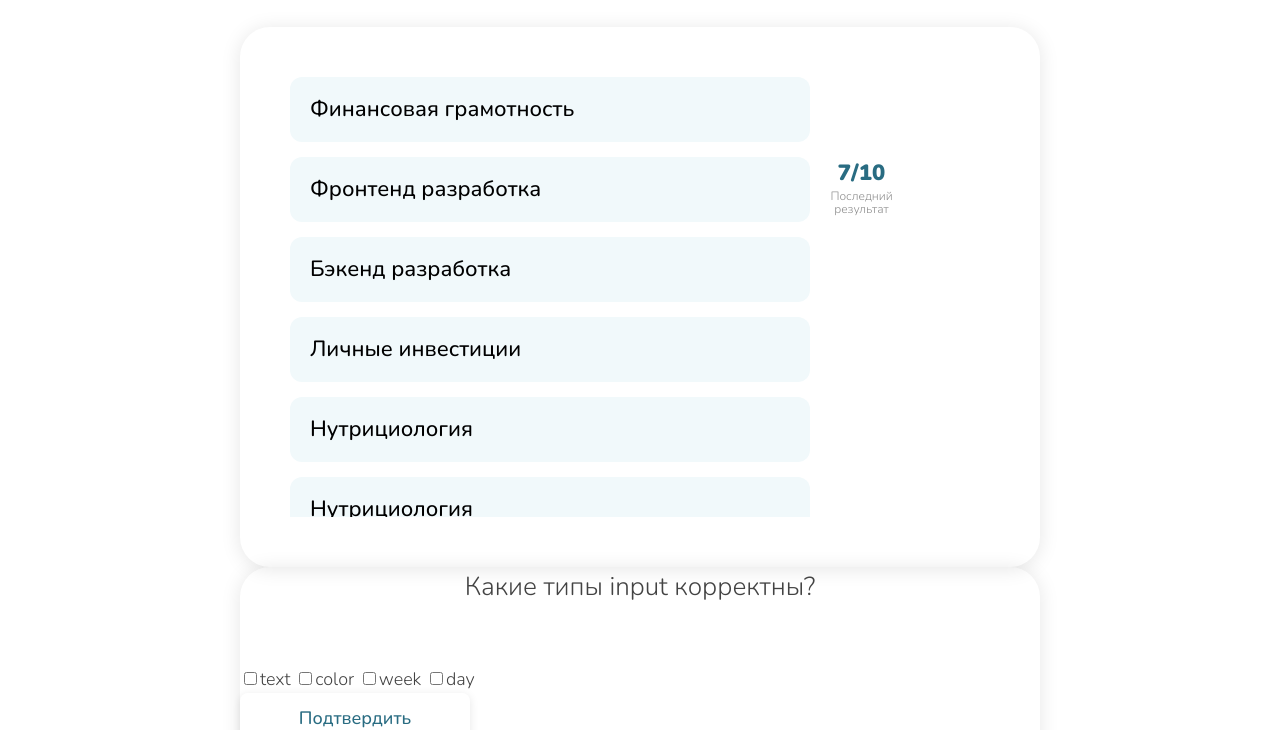
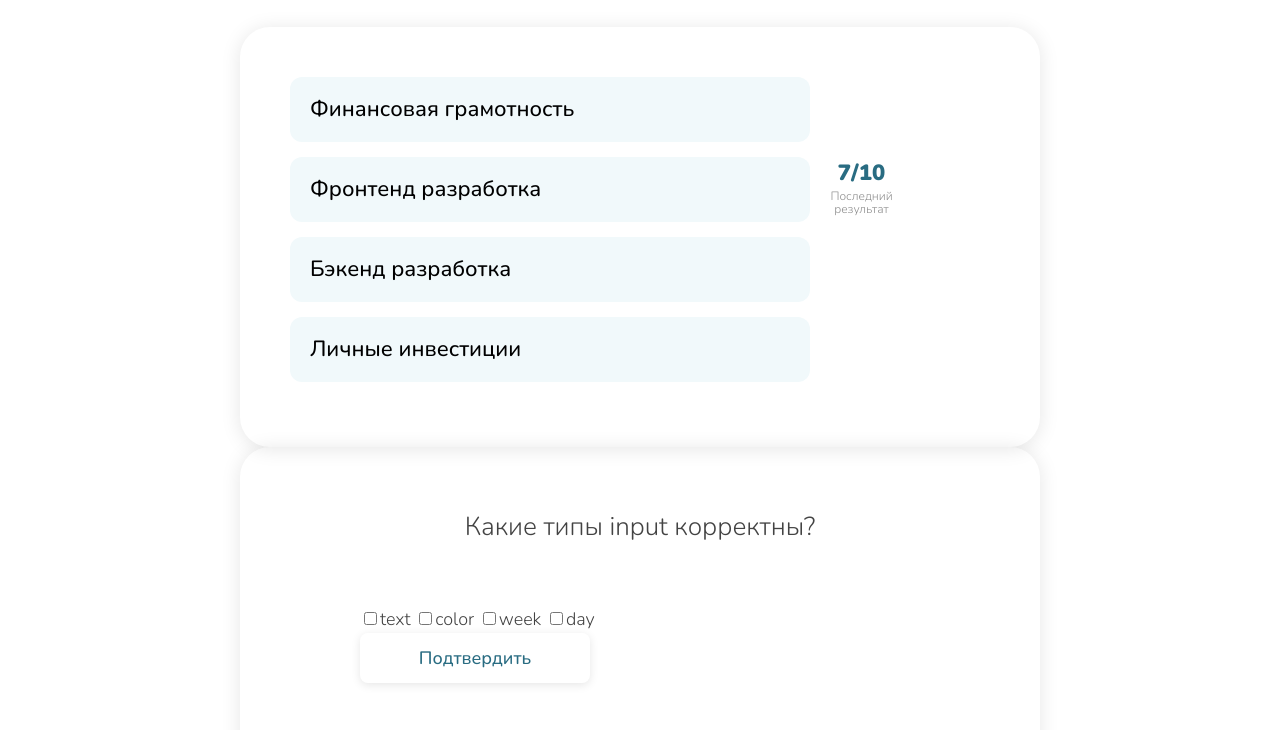
Before and after one commit to sedoy113/quiz-lesskin, a plain HTML site: page index.html in a window 1280 px wide. Shown: the part 226-956 px from the top of the page. Drawn offline with Linux system fonts and the light colour scheme.

Commit message:
scrollbar

```diff
--- a/css/main.css
+++ b/css/main.css
@@ -69,7 +69,7 @@ h2 {
 .main__box {
 	margin: 0 auto;
 	max-width: 800px;
-	height: 540px;
+	height: 420px;
 	box-shadow: 0px 2px 20px rgba(0, 0, 0, 0.1);
 	border-radius: 30px;
 }
@@ -106,6 +106,17 @@ h2 {
 	flex-direction: column;
 	overflow-y: auto;
 	max-height: 100%;
+}
+
+.selection__list::-webkit-scrollbar {
+	width: 6px;
+}
+
+.selection__list::-webkit-scrollbar-thumb {
+	background: #8C8C8C;
+	opacity: 0.1;
+	border-radius: 8px;
+	height: 228px;
 }
 
 .selection__item {
@@ -153,3 +164,7 @@ h2 {
 	color: #8C8C8C;
 	line-height: 110%;
 }
+
+.main__box-question {
+	padding: 60px 120px;
+}
```
